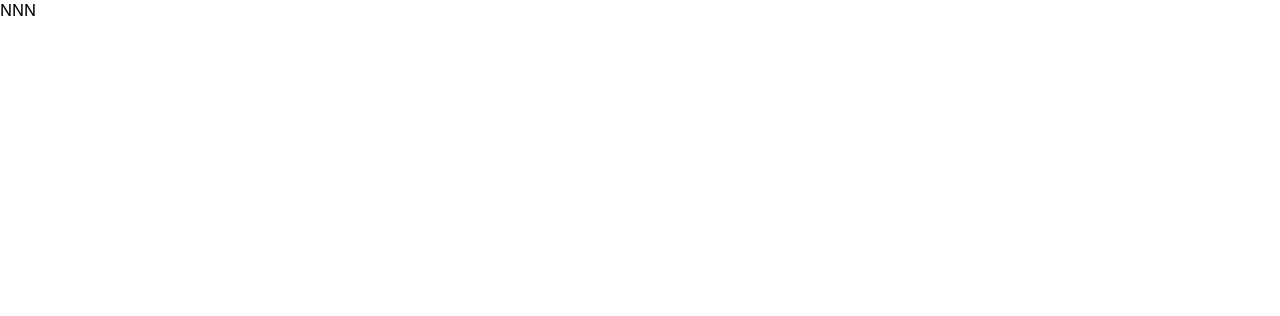
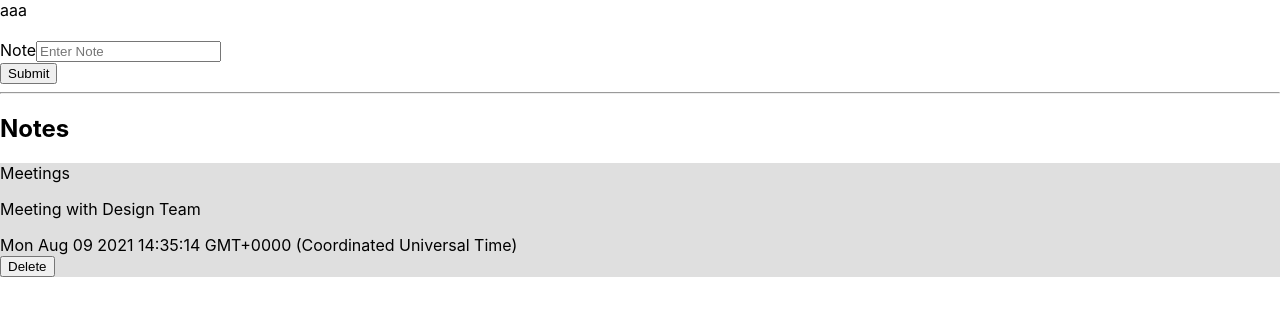
Before and after one commit to num-js/learning-react-with-ts, a React (Create React App) app: page / in a window 1280 px wide. Shown: the top 316 px of the page. Built offline with nearby package versions, Linux system fonts and the light colour scheme.

Commit message:
Simple Notes App

```diff
--- a/src/App.tsx
+++ b/src/App.tsx
@@ -1,10 +1,46 @@
-import React from 'react'
+import { useState } from 'react'
+import { Note } from './models/note.model'
+import Header from './components/Header'
+import { Col, Container, Row } from 'react-bootstrap'
+import NotesList from './components/NotesList'
+import AddNote from './components/AddNote'
 
 const App = () => {
+
+    const [notes, setNotes] = useState<Note[]>([
+        {
+            id: Date.now(),
+            title: "Meetings",
+            text: "Meeting with Design Team",
+            color: "#dfdfdf",
+            date: (new Date).toString()
+        }
+    ])
+
     return (
-        <div>
-            NNN
-        </div>
+        <>
+            <Header />
+            <Container className="mt-5">
+                <br />
+                <Row>
+                    <Col>
+                        <AddNote
+                            notes={notes}
+                            setNotes={setNotes}
+                        />
+                    </Col>
+                </Row>
+                <hr />
+                <Row>
+                    <Col>
+                        <NotesList
+                            notes={notes}
+                            setNotes={setNotes}
+                        />
+                    </Col>
+                </Row>
+            </Container>
+        </>
     )
 }
 
--- /dev/null
+++ b/src/components/AddNote.tsx
@@ -0,0 +1,48 @@
+import React, { useState } from 'react'
+import { Form, Button } from 'react-bootstrap';
+import { Note } from '../models/note.model';
+
+interface Props {
+    notes: Note[],
+    setNotes: React.Dispatch<React.SetStateAction<Note[]>>
+}
+
+const AddNote: React.FC<Props> = ({ notes, setNotes }) => {
+
+    const [noteData, setNoteData] = useState<string>('')
+
+    const addNoteHandler = (event: React.SyntheticEvent): void => {
+        event.preventDefault();
+
+        const newNote: Note = {
+            id: Date.now(),
+            title: '',
+            text: noteData,
+            color: '#dfdfdf',
+            date: (new Date).toString()
+        }
+        setNotes([newNote, ...notes]);
+
+        setNoteData('');
+    }
+
+    return (
+        <div>
+            <Form onSubmit={addNoteHandler}>
+                <Form.Group className="mb-3" controlId="formBasicEmail">
+                    <Form.Label>Note</Form.Label>
+                    <Form.Control type="text" placeholder="Enter Note"
+                        value={noteData}
+                        onChange={(event) => setNoteData(event.target.value)}
+                    />
+                </Form.Group>
+
+                <Button variant="secondary" type="submit">
+                    Submit
+                </Button>
+            </Form>
+        </div>
+    )
+}
+
+export default AddNote;
--- a/src/components/Notes.tsx
+++ b/src/components/Notes.tsx
@@ -0,0 +1,32 @@
+import React from 'react';
+import { Card, Button } from 'react-bootstrap';
+import { Note } from '../models/note.model';
+
+interface INotesProps {
+    note: Note,
+    handleDelete: (id: number) => void
+}
+
+const Notes: React.FunctionComponent<INotesProps> = ({ note, handleDelete }) => {
+    return (
+        <>
+            <div className="mb-3">
+                <Card style={{ backgroundColor: note.color }}>
+                    <Card.Body>
+                        <Card.Title>{note.title}</Card.Title>
+                        <Card.Text>{note.text}</Card.Text>
+                        <Card.Subtitle className="text-muted">{note.date}</Card.Subtitle>
+
+                        <Button className="mt-3" variant="danger"
+                            onClick={() => handleDelete(note.id)}
+                        >
+                            Delete
+                        </Button>
+                    </Card.Body>
+                </Card>
+            </div>
+        </>
+    );
+};
+
+export default Notes;
--- a/src/components/NotesList.tsx
+++ b/src/components/NotesList.tsx
@@ -0,0 +1,38 @@
+import React from 'react';
+import { Note } from '../models/note.model';
+import Notes from './Notes';
+
+interface INotesListProps {
+    notes: Note[],
+    setNotes: React.Dispatch<React.SetStateAction<Note[]>>
+}
+
+
+
+const NotesList: React.FC<INotesListProps> = ({ notes, setNotes }) => {
+
+    const handleDelete = (id: number) => {
+        setNotes(notes.filter(note => note.id !== id));
+    }
+
+    const renderNotes = (): JSX.Element[] => {
+        return notes.map(note => (
+            <Notes
+                key={note.id}
+                note={note}
+                handleDelete={handleDelete}
+            />
+        ))
+    }
+
+    return (
+        <>
+            <h2 className="mt-3">Notes</h2>
+            <div>
+                {renderNotes()}
+            </div>
+        </>
+    );
+};
+
+export default NotesList;
```
Also changed, not shown: src/models/note.model.ts (added, +7 -0 lines), src/components/CreateNotes.tsx (deleted).
